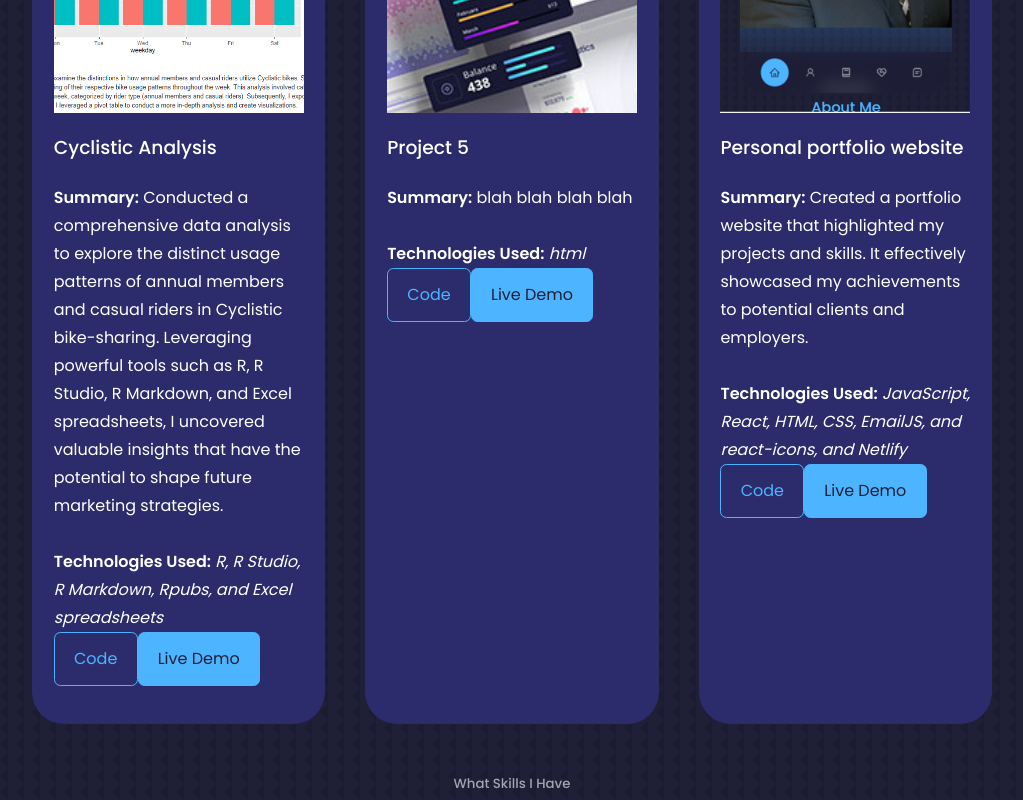
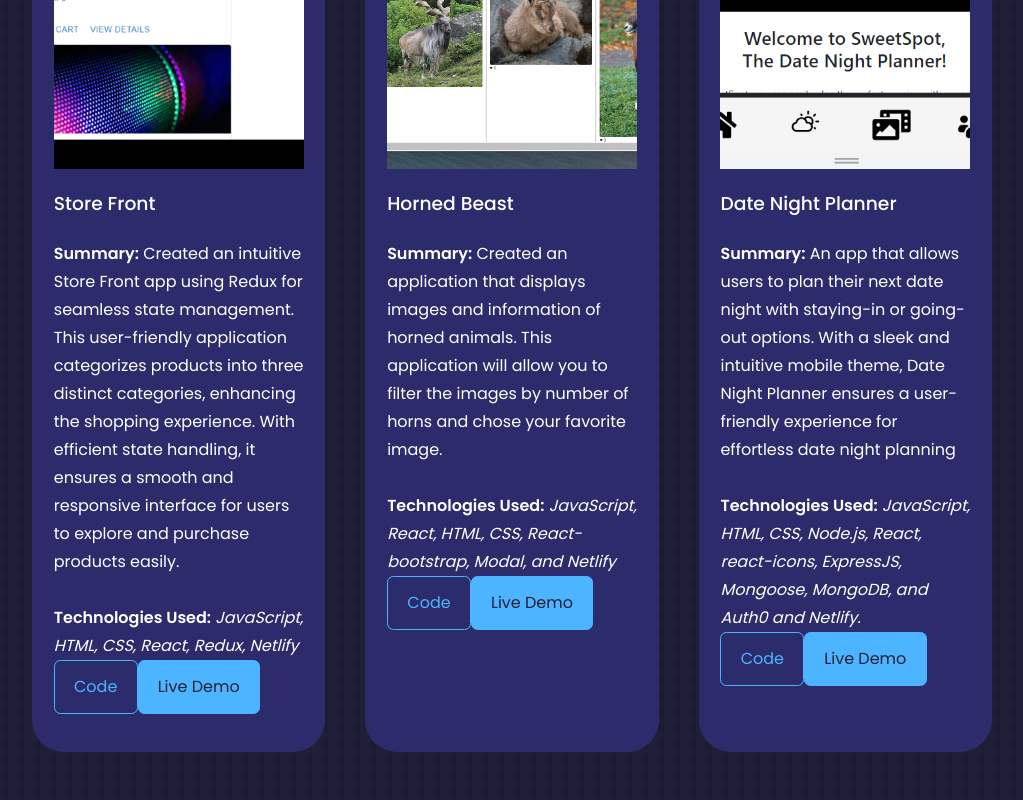
Before and after one commit to CodingKao/kaosaelor, a React (Create React App) app: page / in a window 1280 px wide. Shown: the part 2800-3600 px from the top of the page, without its empty margins (128-1151 px from the left). Built offline with nearby package versions, Linux system fonts and the light colour scheme.

Commit message:
added store front and horned beast project

```diff
--- a/src/components/portfolio/Portfolio.jsx
+++ b/src/components/portfolio/Portfolio.jsx
@@ -1,11 +1,11 @@
 import React from 'react'
 import './portfolio.css'
 import DateNight from '../../assets/date-night.png'
-import PortfolioWebsite from '../../assets/portfolio-website.png'
+import HornedBeast from '../../assets//hornedbeast3.png'
 import Admindash from '../../assets/Admindash.png'
 import aisummarize from '../../assets/ai-summarize.jpg'
 import cyclistic from '../../assets/cyclistic-capstone.png'
-import IMG5 from '../../assets/portfolio6.jpg'
+import storefront from '../../assets/storefont2.png'
 
 // LIST OF PROJECTS
 const data = [
@@ -29,6 +29,33 @@ const data = [
   },
   {
     id: 3,
+    image: cyclistic,
+    title: 'Cyclistic Analysis',
+    code: 'https://github.com/CodingKao/cyclistic_analysis',
+    demo: 'https://rpubs.com/Codingkao/cyclistic-analysis',
+    summary: 'Conducted a comprehensive data analysis to explore the distinct usage patterns of annual members and casual riders in Cyclistic bike-sharing. Leveraging powerful tools such as R Studio and Excel spreadsheets, I uncovered valuable insights that have the potential to shape future marketing strategies.',
+    tech: 'R, R Studio, R Markdown, Rpubs, and Excel spreadsheets'
+  },
+  {
+    id:4,
+    image: storefront,
+    title: 'Store Front',
+    code: 'https://github.com/CodingKao/storefront',
+    demo: 'https://playful-licorice-86a9d1.netlify.app/',
+    summary: 'Created an intuitive Store Front app using Redux for seamless state management. This user-friendly application categorizes products into three distinct categories, enhancing the shopping experience. With efficient state handling, it ensures a smooth and responsive interface for users to explore and purchase products easily. ',
+    tech: 'JavaScript, HTML, CSS, React, Redux, Netlify'
+  },
+  {
+    id: 5,
+    image: HornedBeast,
+    title: 'Horned Beast',
+    code: 'https://github.com/CodingKao/horned-beast',
+    demo: 'https://horned-beast-kao.netlify.app',
+    summary: 'Created an application that displays images and information of horned animals. This application will allow you to filter the images by number of horns and chose your favorite image.',
+    tech: 'JavaScript, React, HTML, CSS, React-bootstrap, Modal, and Netlify'
+  },
+  {
+    id: 6,
     image: DateNight,
     title: 'Date Night Planner',
     code: 'https://github.com/Date-Planner',
@@ -36,33 +63,6 @@ const data = [
     summary: 'An app that allows users to plan their next date night with staying-in or going-out options. With a sleek and intuitive mobile theme, Date Night Planner ensures a user-friendly experience for effortless date night planning',
     tech: 'JavaScript, HTML, CSS, Node.js, React, react-icons, ExpressJS, Mongoose, MongoDB, and Auth0 and Netlify.'
   },
-  {
-    id: 4,
-    image: cyclistic,
-    title: 'Cyclistic Analysis',
-    code: 'https://github.com/CodingKao/cyclistic_analysis',
-    demo: 'https://rpubs.com/Codingkao/cyclistic-analysis',
-    summary: 'Conducted a comprehensive data analysis to explore the distinct usage patterns of annual members and casual riders in Cyclistic bike-sharing. Leveraging powerful tools such as R, R Studio, R Markdown, and Excel spreadsheets, I uncovered valuable insights that have the potential to shape future marketing strategies.',
-    tech: 'R, R Studio, R Markdown, Rpubs, and Excel spreadsheets'
-  },
-  {
-    id:5,
-    image: IMG5,
-    title: 'Project 5',
-    code: 'https://github.com/CodingKao',
-    demo: 'https://github.com/CodingKao',
-    summary: 'blah blah blah blah',
-    tech: 'html'
-  },
-  {
-    id: 6,
-    image: PortfolioWebsite,
-    title: 'Personal portfolio website',
-    code: 'https://github.com/CodingKao/kaosaelor',
-    demo: 'https://kaosaelor.netlify.app/',
-    summary: 'Created a portfolio website that highlighted my projects and skills. It effectively showcased my achievements to potential clients and employers. ',
-    tech: 'JavaScript, React, HTML, CSS, EmailJS, and react-icons, and Netlify'
-  }
 ]
 
 
@@ -78,7 +78,7 @@ const Portfolio = () => {
             return (
               <article key={id} className='portfolio__item'>
                 <div className="portfolio__item-image">
-                  <img src={image} alt={title} style={{ width: '530px', height: '500px' }}/>
+                  <img src={image} alt={title} style={{ width: '730px', height: '500px' }}/>
                 </div>
                 <h3>{title}</h3>
                 <p><b>Summary:</b> {summary}</p><br></br>
```
Also changed, not shown: src/assets/hornedbeast3.png (added), src/assets/storefont2.png (added).
